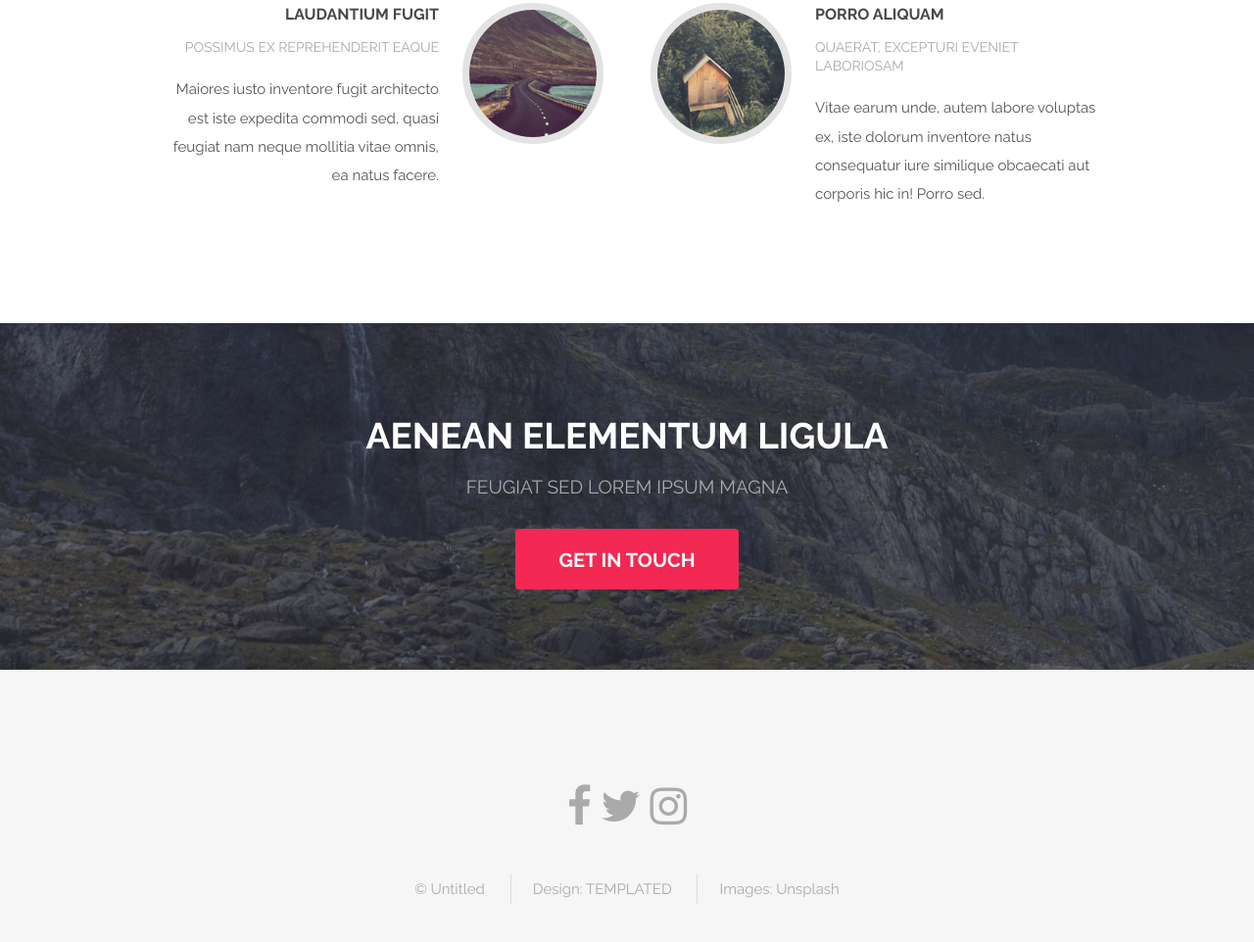
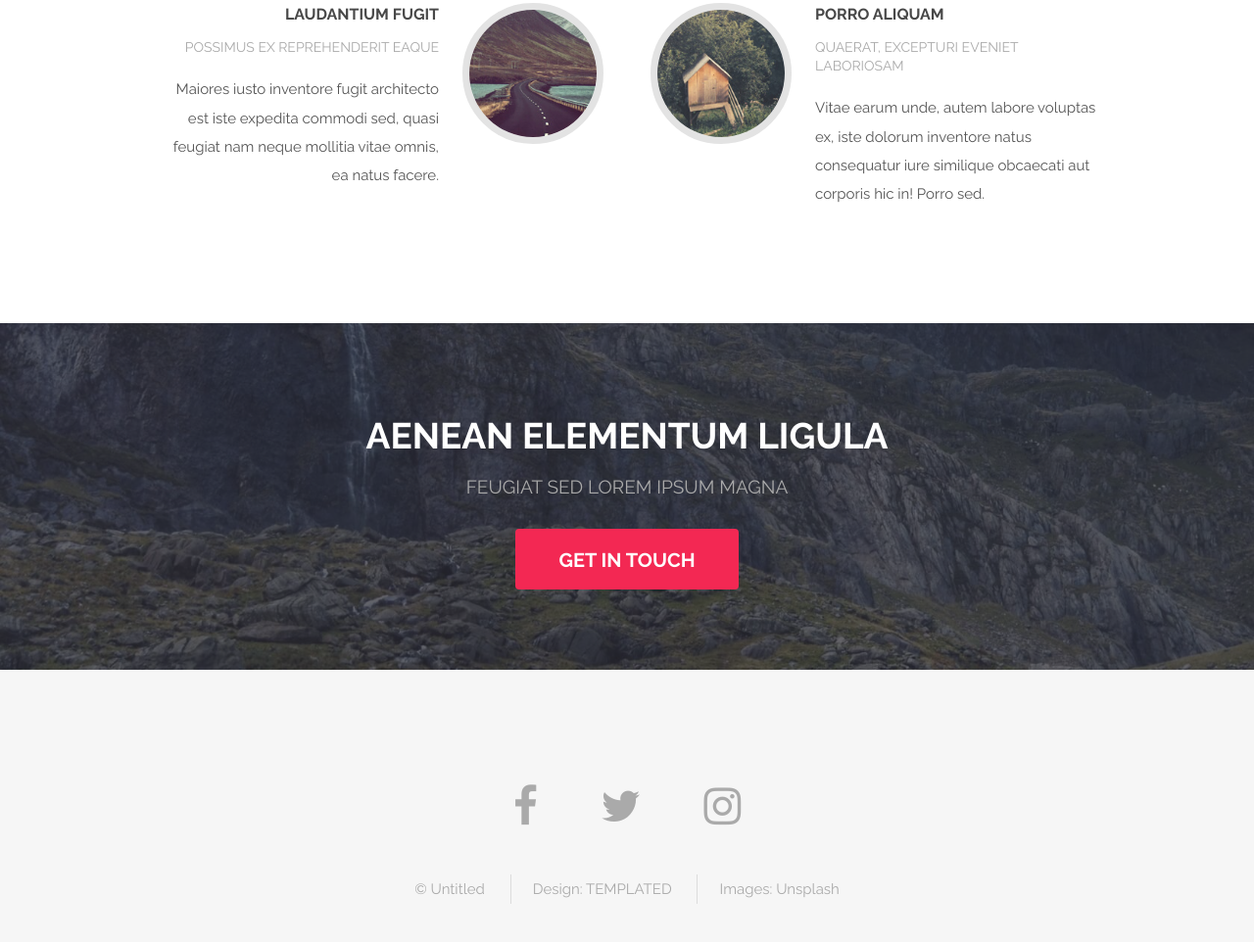
Before and after one commit to BakaloMykhailo/spatial, a plain HTML site: page index.html in a window 1280 px wide. Shown: the part 2581-3543 px from the top of the page at 98% size. Drawn offline with Linux system fonts and the light colour scheme.

Commit message:
second commit

```diff
--- a/css/style.css
+++ b/css/style.css
@@ -289,7 +289,7 @@ input[type="button"]:hover,
 	font-size: 22px;
 	padding-right: 55px;
 }
-.icons li{
+.icons li:last-child{
 	padding-right: 0;
 }
 .footer{
```
